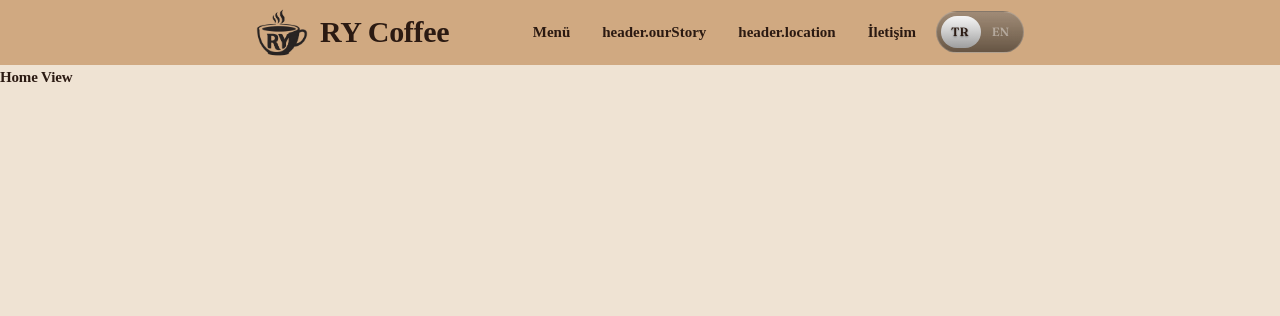
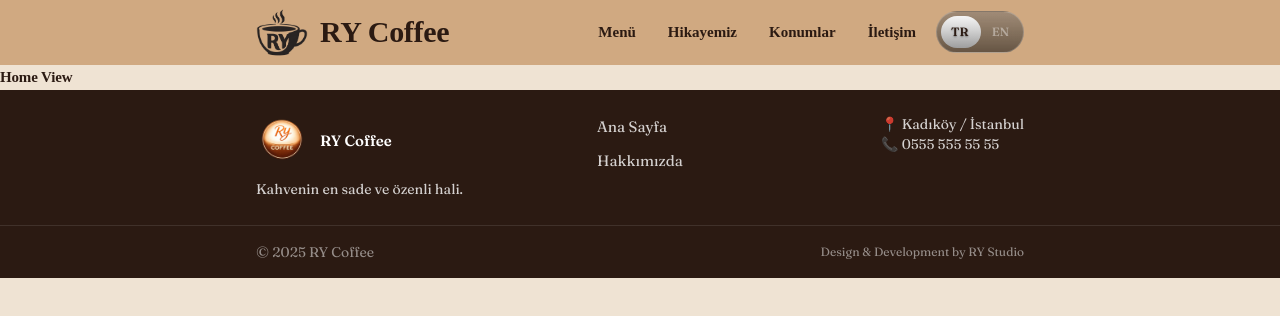
Before and after one commit to cwnnn/RY-Coffee, a Vue app: page / in a window 1280 px wide. Shown: the top 316 px of the page. Built offline with nearby package versions, Linux system fonts and the light colour scheme; a web font is replaced by a local one.

Commit message:
used fooder and maked i18n in app.vue

```diff
--- a/src/App.vue
+++ b/src/App.vue
@@ -3,6 +3,7 @@ import { RouterView } from 'vue-router'
 import AppHeader from './components/AppHeader/AppHeader.vue'
 import LanguageToggle from './components/LanguageToggle/LanguageToggle.vue'
 import { useI18n } from 'vue-i18n'
+import BaseFooter from './components/BaseFooter/BaseFooter.vue'
 
 const { t } = useI18n()
 
@@ -14,7 +15,7 @@ const { locale } = useI18n()
     <template #logo>
       <a href="#hero" class="flex items-center gap-3">
         <img src="/logo.png" alt="RY Coffee Logo" class="w-13" />
-        <h1 class="text-3xl font-extrabold text-(--text-header)">RY Coffee</h1>
+        <h1 class="text-3xl font-extrabold text-(--text-header)">{{ t('common.brand.name') }}</h1>
       </a>
     </template>
     <template #nav>
@@ -28,8 +29,8 @@ const { locale } = useI18n()
       }}</a>
       <a
         class="font-Header px-3 py-2 text-(--text-header) font-Header hover:bg-white/10"
-        href="#location"
-        >{{ t('header.location') }}</a
+        href="#locations"
+        >{{ t('header.locations') }}</a
       >
       <a
         class="font-Header px-3 py-2 text-(--text-header) font-Header hover:bg-white/10"
@@ -44,4 +45,39 @@ const { locale } = useI18n()
   </AppHeader>
 
   <RouterView />
+  <BaseFooter>
+    <!-- LEFT -->
+    <template #left>
+      <div class="flex items-center gap-3 text-white">
+        <img src="/logo2.webp" alt="Brand Logo" class="w-13" />
+        <span class="font-semibold">
+          {{ t('common.brand.name') }}
+        </span>
+      </div>
+
+      <p class="text-sm leading-relaxed">
+        {{ t('common.brand.slogan') }}
+      </p>
+    </template>
+
+    <!-- CENTER -->
+    <template #center>
+      <nav class="flex flex-col gap-2">
+        <a href="#hero">
+          {{ t('footer.nav.home') }}
+        </a>
+        <a href="#ourstory">
+          {{ t('footer.nav.about') }}
+        </a>
+      </nav>
+    </template>
+
+    <!-- RIGHT -->
+    <template #right>
+      <div class="text-sm">
+        <p>📍 {{ t('footer.contact.address') }}</p>
+        <p>📞 {{ t('footer.contact.phone') }}</p>
+      </div>
+    </template>
+  </BaseFooter>
 </template>
--- a/src/i18n/messages.ts
+++ b/src/i18n/messages.ts
@@ -1,10 +1,26 @@
 export const messages = {
   tr: {
+    common: {
+      brand: {
+        name: 'RY Coffee',
+        slogan: 'Kahvenin en sade ve özenli hali.',
+      },
+    },
     header: {
-      home: 'Ana Sayfa',
       menu: 'Menü',
-      gallery: 'Galeri',
+      ourStory: 'Hikayemiz',
+      locations: 'Konumlar',
       contact: 'İletişim',
+    },
+    footer: {
+      nav: {
+        home: 'Ana Sayfa',
+        about: 'Hakkımızda',
+      },
+      contact: {
+        address: 'Kadıköy / İstanbul',
+        phone: '0555 555 55 55',
+      },
     },
     hero: {
       title: 'Gerçek Kahve Deneyimi',
@@ -18,11 +34,27 @@ export const messages = {
   },
 
   en: {
+    common: {
+      brand: {
+        name: 'RY Coffee House',
+        slogan: 'Coffee, crafted with care.',
+      },
+    },
     header: {
-      home: 'Home',
       menu: 'Menu',
-      gallery: 'Gallery',
+      ourStory: 'Our Story',
+      locations: 'Locations',
       contact: 'Contact',
+    },
+    footer: {
+      nav: {
+        home: 'Home',
+        about: 'About Us',
+      },
+      contact: {
+        address: 'Kadikoy / Istanbul',
+        phone: '+90 555 555 55 55',
+      },
     },
     hero: {
       title: 'Real Coffee Experience',
```
